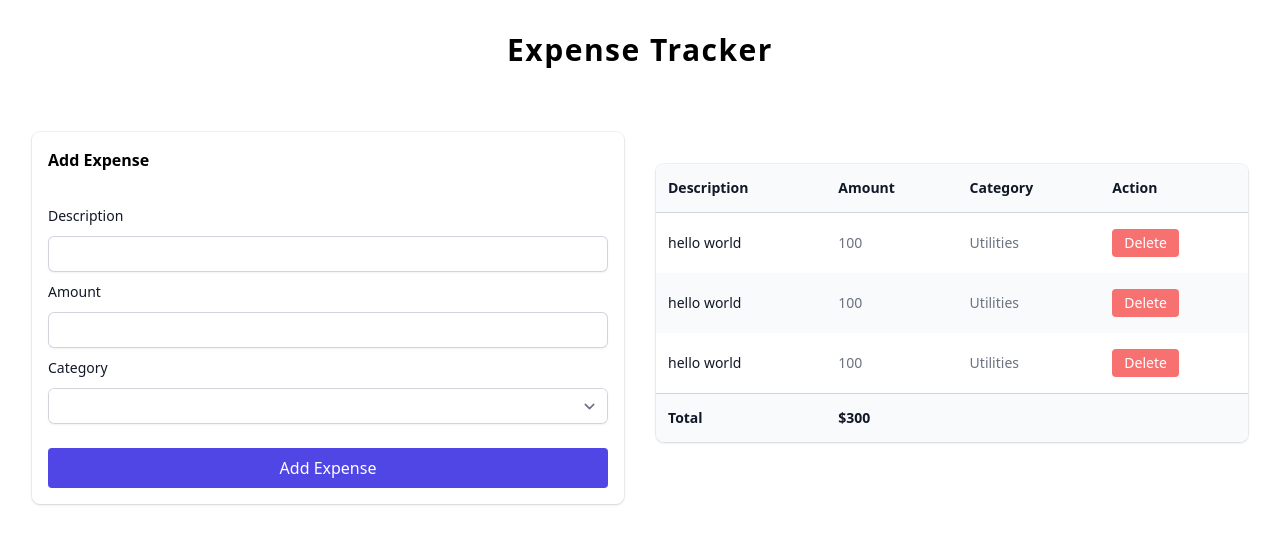
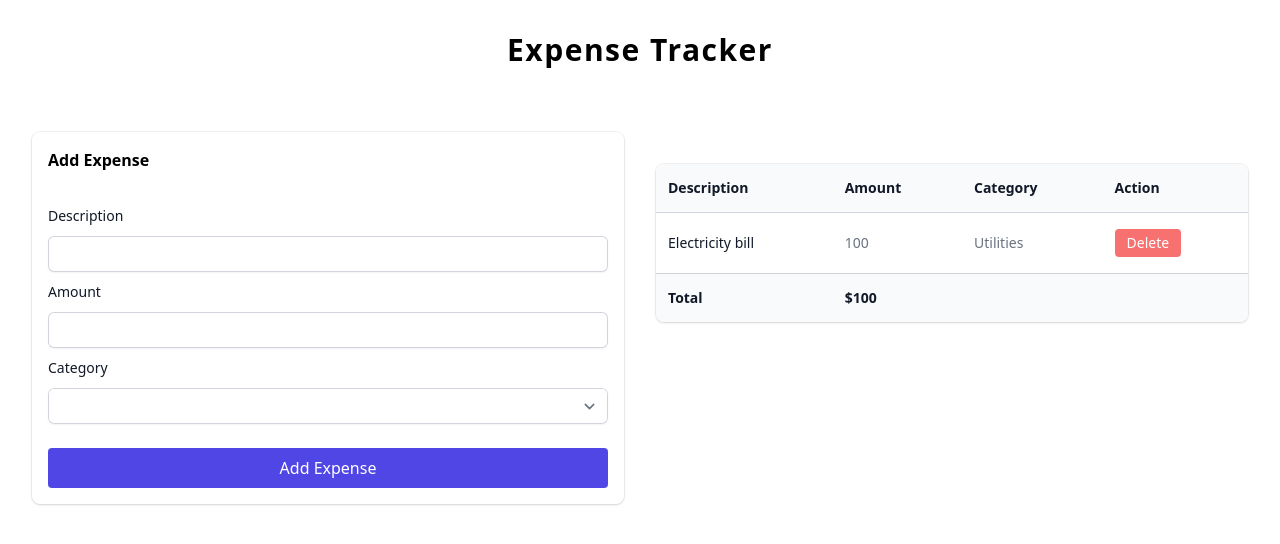
Before and after one commit to devbyishtiaq/react-redux-expense-tracker, a React (Vite) app: page / in a window 1280 px wide. Shown: the top 544 px of the page. Built offline with nearby package versions, Linux system fonts and the light colour scheme.

Commit message:
handeling add expense functionality with redux-toolkit

```diff
--- /dev/null
+++ b/common.types.ts
@@ -0,0 +1,6 @@
+export interface Expense {
+  id: number;
+  description: string;
+  amount: number;
+  category: string;
+}
--- a/src/App.tsx
+++ b/src/App.tsx
@@ -1,4 +1,3 @@
-import { useState } from "react";
 import ExpenseForm from "./components/ExpenseForm";
 import ExpenseList from "./components/ExpenseList";
 
@@ -10,12 +9,6 @@ const categories = [
 ];
 
 const App = () => {
-  const [expenses, setExpenses] = useState([
-    { id: 1, description: "hello world", amount: 100, category: "Utilities" },
-    { id: 2, description: "hello world", amount: 100, category: "Utilities" },
-    { id: 3, description: "hello world", amount: 100, category: "Utilities" },
-  ]);
-
   return (
     <div className="container mx-auto min-h-screen overflow-hidden p-8">
       <h1 className="text-3xl font-bold tracking-wider text-center">
@@ -23,18 +16,10 @@ const App = () => {
       </h1>
       <div className="grid grid-cols-2 gap-8 mt-16">
         <div className="overflow-hidden shadow ring-1 ring-black ring-opacity-5 sm:rounded-lg p-4 self-start">
-          <ExpenseForm
-            categories={categories}
-            onSubmit={(data) =>
-              setExpenses([...expenses, { ...data, id: expenses.length + 1 }])
-            }
-          />
+          <ExpenseForm categories={categories} />
         </div>
         <div>
-          <ExpenseList
-            expenses={expenses}
-            onDelete={(id) => setExpenses(expenses.filter((e) => e.id !== id))}
-          />
+          <ExpenseList />
         </div>
       </div>
     </div>
--- a/src/components/ExpenseForm.tsx
+++ b/src/components/ExpenseForm.tsx
@@ -1,6 +1,8 @@
 import { useForm } from "react-hook-form";
 import { z } from "zod";
 import { zodResolver } from "@hookform/resolvers/zod";
+import { useDispatch } from "react-redux";
+import { addExpense } from "../redux/expenseSlice";
 interface Category {
   id: number;
   name: string;
@@ -8,7 +10,6 @@ interface Category {
 
 interface Props {
   categories: Category[];
-  onSubmit: (data: ExpenseFormData) => void;
 }
 
 const schema = z.object({
@@ -28,12 +29,24 @@ const schema = z.object({
 
 type ExpenseFormData = z.infer<typeof schema>;
 
-const ExpenseForm = ({ categories, onSubmit }: Props) => {
+const ExpenseForm = ({ categories }: Props) => {
   const {
     register,
     handleSubmit,
     formState: { errors },
   } = useForm<ExpenseFormData>({ resolver: zodResolver(schema) });
+
+  const dispatch = useDispatch();
+
+  const onSubmit = (data: ExpenseFormData) => {
+    dispatch(
+      addExpense({
+        description: data.description,
+        amount: data.amount,
+        category: data.category,
+      })
+    );
+  };
 
   return (
     <div>
--- a/src/components/ExpenseList.tsx
+++ b/src/components/ExpenseList.tsx
@@ -1,16 +1,9 @@
-interface Expense {
-  id: number;
-  description: string;
-  amount: number;
-  category: string;
-}
+import { useSelector } from "react-redux";
+import { RootState } from "../redux/store";
 
-interface Props {
-  expenses: Expense[];
-  onDelete: (id: number) => void;
-}
+const ExpenseList = () => {
+  const expenses = useSelector((state: RootState) => state.expenses);
 
-const ExpenseList = ({ expenses, onDelete }: Props) => {
   return (
     <div className="mt-8 flow-root">
       <div className="-mx-4 -my-2 overflow-x-auto sm:-mx-6 lg:-mx-8">
@@ -58,10 +51,7 @@ const ExpenseList = ({ expenses, onDelete }: Props) => {
                       {exp.category}
                     </td>
                     <td className="whitespace-nowrap px-3 py-4 text-sm text-gray-500">
-                      <button
-                        className="px-3 py-1 bg-red-400 text-white rounded"
-                        onClick={() => onDelete(exp.id)}
-                      >
+                      <button className="px-3 py-1 bg-red-400 text-white rounded">
                         Delete
                       </button>
                     </td>
--- /dev/null
+++ b/src/constants.ts
@@ -0,0 +1,8 @@
+export const expenses = [
+  {
+    id: 1,
+    description: "Electricity bill",
+    amount: 100,
+    category: "Utilities",
+  },
+];
--- a/src/main.tsx
+++ b/src/main.tsx
@@ -1,10 +1,14 @@
-import React from 'react'
-import ReactDOM from 'react-dom/client'
-import App from './App.tsx'
-import './index.css'
+import React from "react";
+import ReactDOM from "react-dom/client";
+import App from "./App.tsx";
+import "./index.css";
+import { Provider } from "react-redux";
+import { store } from "./redux/store.ts";
 
-ReactDOM.createRoot(document.getElementById('root')!).render(
+ReactDOM.createRoot(document.getElementById("root")!).render(
   <React.StrictMode>
-    <App />
-  </React.StrictMode>,
-)
+    <Provider store={store}>
+      <App />
+    </Provider>
+  </React.StrictMode>
+);
--- /dev/null
+++ b/src/redux/expenseSlice.ts
@@ -0,0 +1,30 @@
+import { PayloadAction, Slice, createSlice } from "@reduxjs/toolkit";
+import { expenses } from "../constants";
+import { Expense } from "../../common.types";
+
+interface ExpenseState {
+  expenses: Expense[];
+}
+
+const initialState = {
+  expenses: expenses,
+};
+
+const expenseSlice: Slice<ExpenseState> = createSlice({
+  name: "expense",
+  initialState,
+  reducers: {
+    addExpense: (state, action: PayloadAction<Expense>) => {
+      const expense = {
+        id: state.expenses.length + 1,
+        description: action.payload.description,
+        amount: action.payload.amount,
+        category: action.payload.category,
+      };
+      state.expenses.push(expense);
+    },
+  },
+});
+
+export const { addExpense } = expenseSlice.actions;
+export default expenseSlice.reducer;
--- a/src/redux/store.ts
+++ b/src/redux/store.ts
@@ -0,0 +1,8 @@
+import { configureStore } from "@reduxjs/toolkit";
+import expenseReducer from "./expenseSlice";
+
+export const store = configureStore({
+  reducer: expenseReducer,
+});
+
+export type RootState = ReturnType<typeof store.getState>;
```
